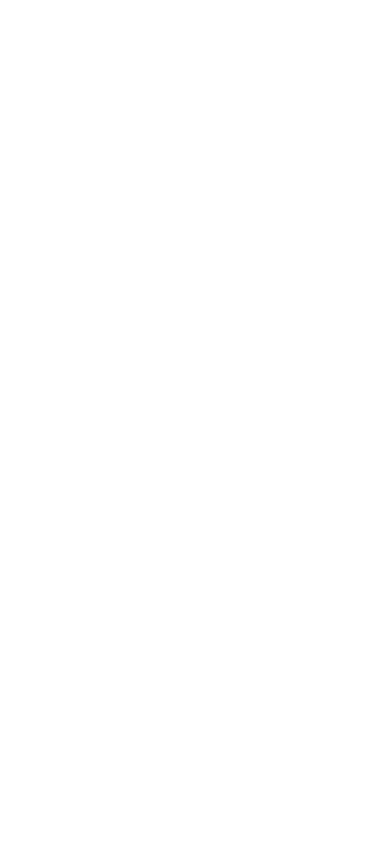
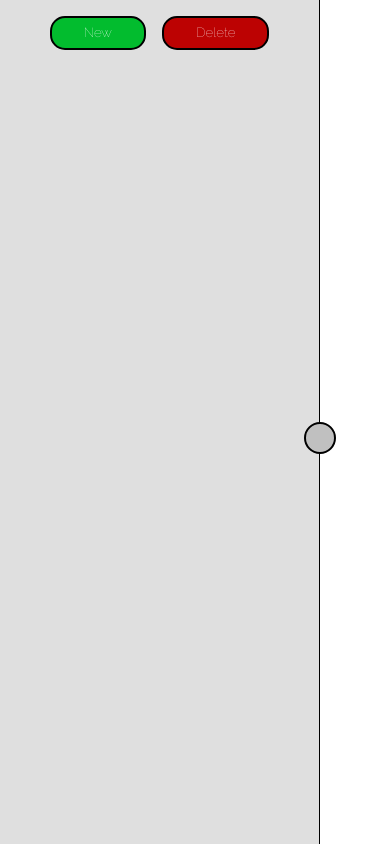
Before and after one commit to Evan-Ferreira/TOP-to-do-list, a website built with webpack: page src/index.html in a window 390 px wide. Built offline with nearby package versions, Linux system fonts and the light colour scheme.

Commit message:
Finish styling for project bar
- style project bar
- style whole page
- made project bar responsive (open and close)

```diff
--- a/src/index.html
+++ b/src/index.html
@@ -5,5 +5,17 @@
         <meta name="viewport" content="width=device-width, initial-scale=1.0" />
         <title>To-Do List</title>
     </head>
-    <body></body>
+    <body>
+        <div class="main-cont">
+            <div class="project-bar">
+                <div class="project-btn-cont">
+                    <button class="new-project">New</button>
+                    <button class="delete-project">Delete</button>
+                </div>
+            </div>
+            <div class="to-do-section">
+                <button class="project-close-btn"></button>
+            </div>
+        </div>
+    </body>
 </html>
--- a/src/index.js
+++ b/src/index.js
@@ -1 +1,29 @@
 import './styles.css';
+
+const initializeProperties = (function () {
+    const projectCloseBtn = document.querySelector('.project-close-btn');
+    const project = document.querySelector('.project');
+    let projectBarOpen = true;
+    const onclickProps = () => {
+        projectCloseBtn.addEventListener('click', () => {
+            const projectBar = document.getElementsByClassName('project-bar');
+            projectBar[0].setAttribute(
+                'style',
+                projectBarOpen ? 'display: none' : 'display: block'
+            );
+            projectBarOpen ? (projectBarOpen = false) : (projectBarOpen = true);
+        });
+    };
+    onclickProps();
+})();
+
+class DOM {
+    constructor() {
+        this.projectCloseBtn = document.querySelector('.project-close-btn');
+        this.element = document.querySelector(selector);
+    }
+
+    on(eventType, callback) {
+        this.element.addEventListener(eventType, callback);
+    }
+}
--- a/src/styles.css
+++ b/src/styles.css
@@ -5,3 +5,79 @@
     font-weight: normal;
     font-style: normal;
 }
+
+* {
+    margin: 0;
+    padding: 0;
+    box-sizing: border-box;
+}
+
+.main-cont {
+    font-family: 'ralewaythin', 'sans-serif';
+    width: 100vw;
+    height: 100vh;
+    display: flex;
+}
+
+.project-bar {
+    display: flex;
+    flex-direction: column;
+    justify-content: flex-start;
+    align-items: center;
+    padding: 1rem 1rem;
+    gap: 1.5rem;
+    background-color: rgb(223, 223, 223);
+    width: 20rem;
+    height: 100vh;
+    overflow: scroll;
+    border-right: 1px solid black;
+}
+
+.project-close-btn {
+    position: absolute;
+    top: 50vh;
+    margin-left: -1rem;
+    font-size: 2rem;
+    background-color: rgb(192, 192, 192);
+    border: 2px solid black;
+    border-radius: 100%;
+    width: 2rem;
+    height: 2rem;
+    z-index: 10;
+    cursor: pointer;
+}
+
+.project-btn-cont {
+    display: flex;
+    justify-content: center;
+    align-items: center;
+    gap: 1rem;
+    width: 100%;
+}
+
+.new-project {
+    padding: 0.5rem 2rem;
+    background-color: rgb(2, 188, 46);
+    border: 2px solid black;
+    border-radius: 15px;
+    color: white;
+    font-family: 'ralewaythin', 'sans-serif';
+}
+
+.delete-project {
+    padding: 0.5rem 2rem;
+    background-color: rgb(188, 2, 2);
+    border: 2px solid black;
+    border-radius: 15px;
+    color: white;
+    font-family: 'ralewaythin', 'sans-serif';
+}
+
+.new-project:hover,
+.delete-project:hover {
+    cursor: pointer;
+}
+
+.to-do-section {
+    position: relative;
+}
```
